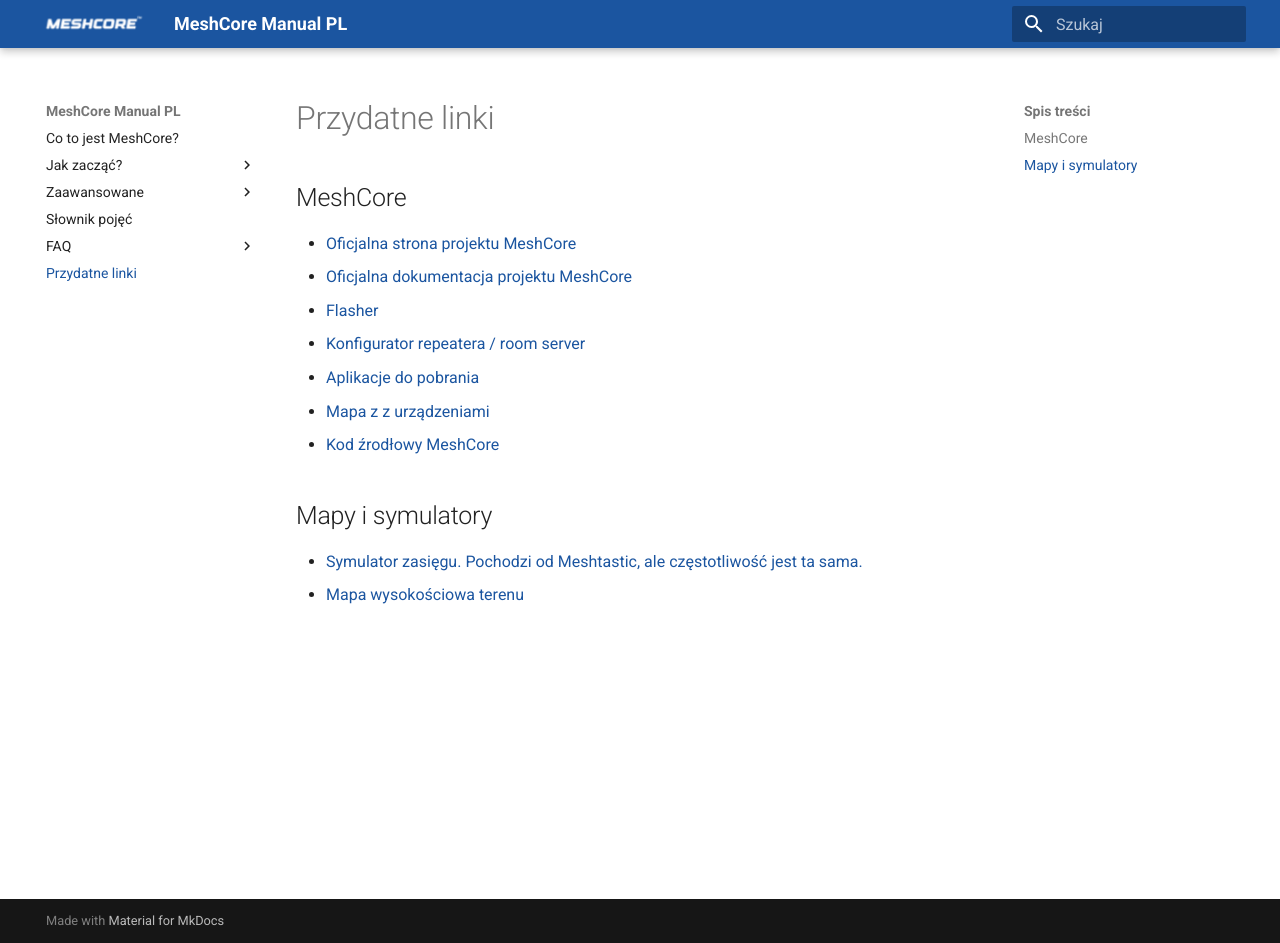
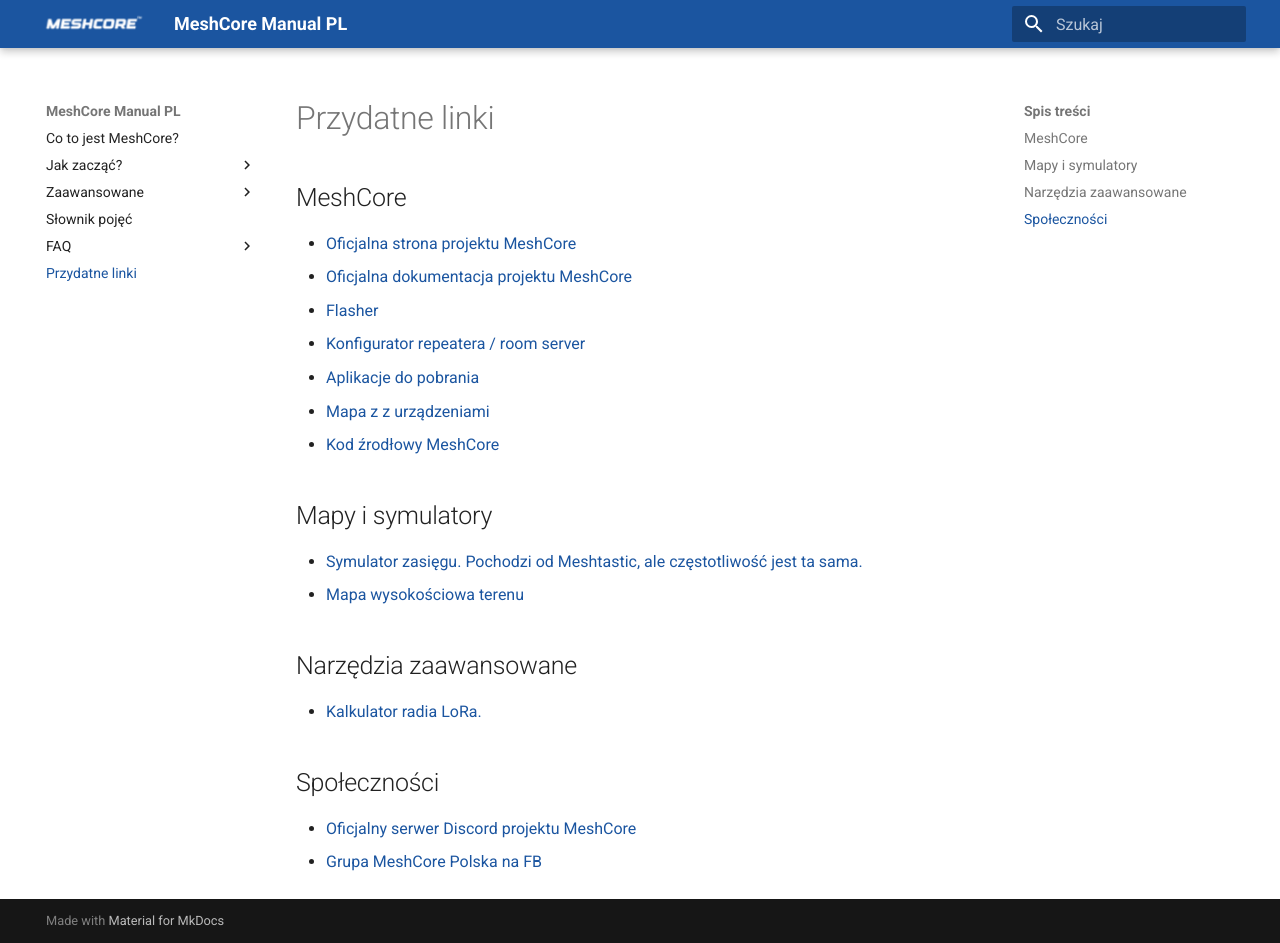
Before and after one commit to deFAT64/meshcore-manual-pl, an MkDocs documentation site: the page built from docs/przydatneLinki.md, in a window 1280 px wide and 943 px high. Built offline with MkDocs 1.6.1 and Material for MkDocs 9.7.7, drawn with Linux system fonts in a browser that asks for light colours.

Commit message:
Add link kalkulator radia lora in przydatneLinki.md

```diff
--- a/docs/przydatneLinki.md
+++ b/docs/przydatneLinki.md
@@ -14,3 +14,12 @@
 
 - <a href="https://site.meshtastic.org/" target=_blank>Symulator zasięgu. Pochodzi od Meshtastic, ale częstotliwość jest ta sama.</a>
 - <a href="https://en-gb.topographic-map.com/map-wmv51/Ukraine/" target=_blank>Mapa wysokościowa terenu</a>
+
+## Narzędzia zaawansowane
+
+- <a href="https://www.semtech.com/design-support/lora-calculator" target=_blank>Kalkulator radia LoRa.</a>
+
+## Społeczności
+
+- <a href="https://discord.gg/QT7TzQGJaS" target=_blank>Oficjalny serwer Discord projektu MeshCore</a>
+- <a href="https://www.facebook.com/groups/meshcorepolska" target=_blank>Grupa MeshCore Polska na FB</a>
```
